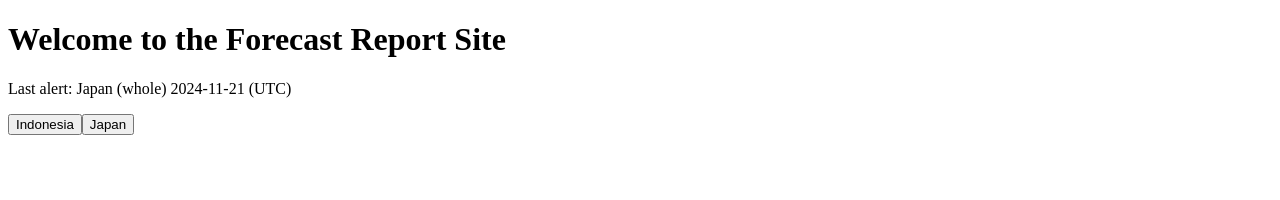
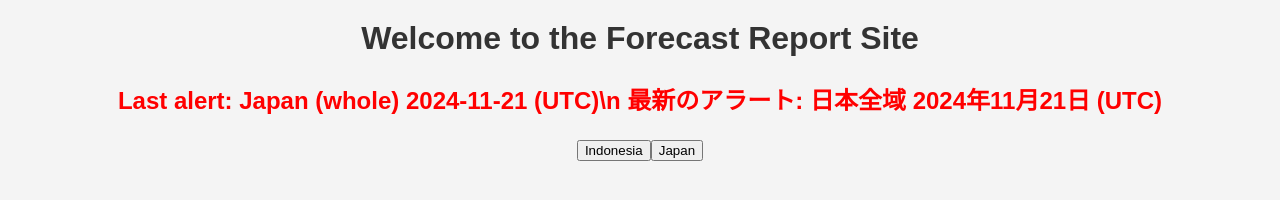
Before and after one commit to mardocheo-source/forecast-site, a plain HTML site: page index.html in a window 1280 px wide. Drawn offline with Linux system fonts and the light colour scheme.

Commit message:
font class style for alert

```diff
--- a/index.html
+++ b/index.html
@@ -4,13 +4,12 @@
     <meta charset="UTF-8">
     <meta name="viewport" content="width=device-width, initial-scale=1.0">
     <title>Welcome to the Forecast Site</title>
-    <link rel="stylesheet" href="styles.css">
+    <link rel="stylesheet" href="style.css">
 </head>
 <body>
     <h1>Welcome to the Forecast Report Site</h1>
-    <p id="announcement"></p>
+    <p id="announcement"</p>
     <div id="buttons-container"></div>
-
     <script src="welcome.js"></script>
 </body>
 </html>
--- a/style.css
+++ b/style.css
@@ -15,6 +15,7 @@ body {
 #announcement {
     color:red;
     font-size: 24px;
+    font-weight: bold;
 }
 
 h1 {
```
Also changed, not shown: announcements.txt.
